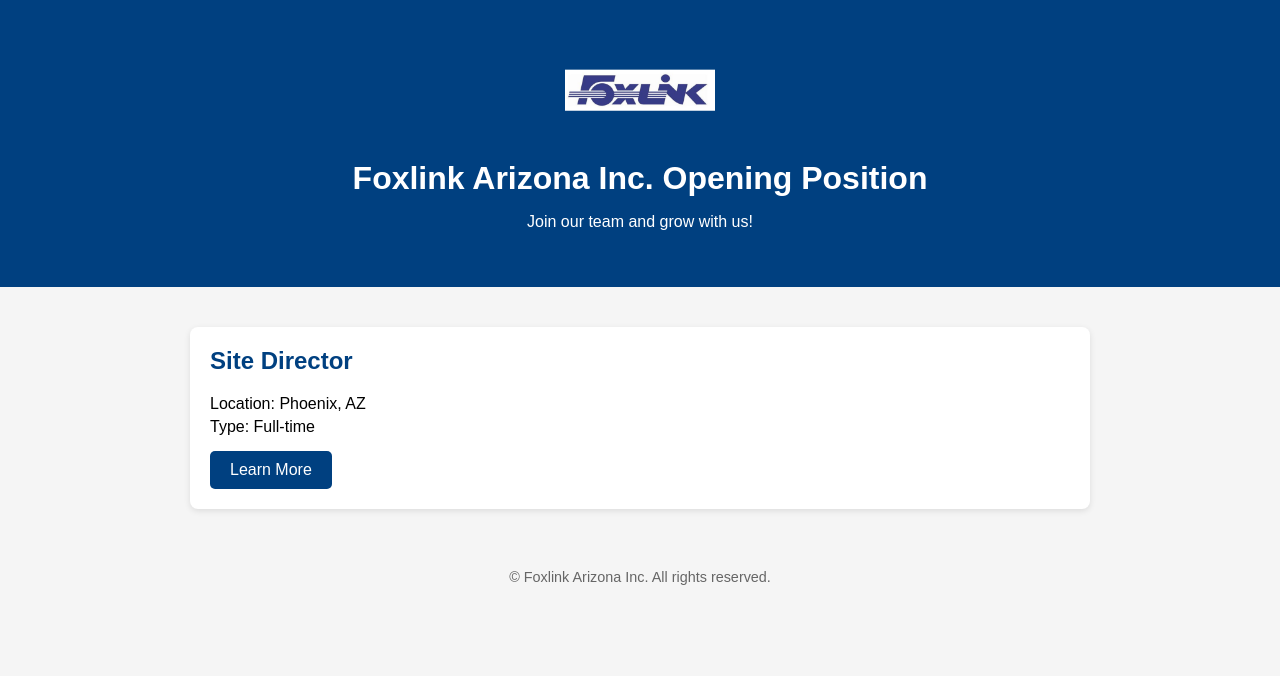
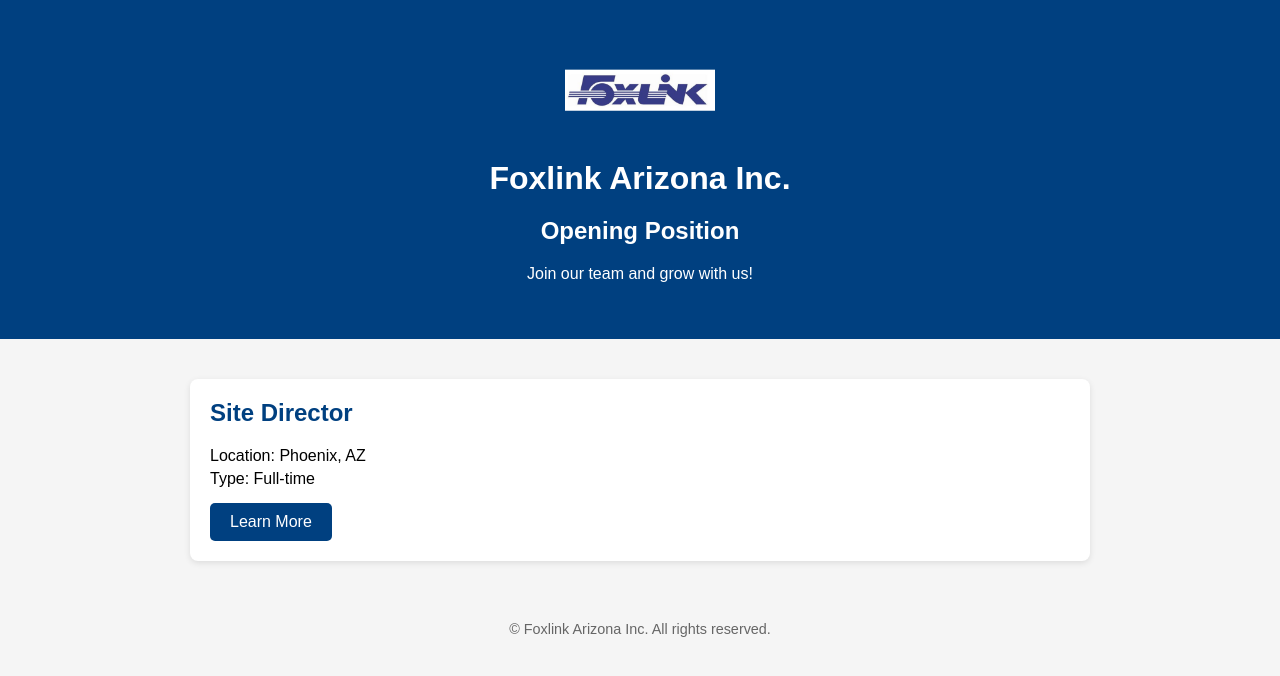
Before and after one commit to Rimayeh/career-page, a plain HTML site: page index.html in a window 1280 px wide. Drawn offline with Linux system fonts and the light colour scheme.

Commit message:
Update index.html

```diff
--- a/index.html
+++ b/index.html
@@ -23,7 +23,8 @@
 
 <header>
     <img src="logo.png" alt="Company Logo">
-    <h1>Foxlink Arizona Inc. Opening Position</h1>
+    <h1>Foxlink Arizona Inc.</h1>
+    <h2> Opening Position</h2>
     <p>Join our team and grow with us!</p>
 </header>
 
```
